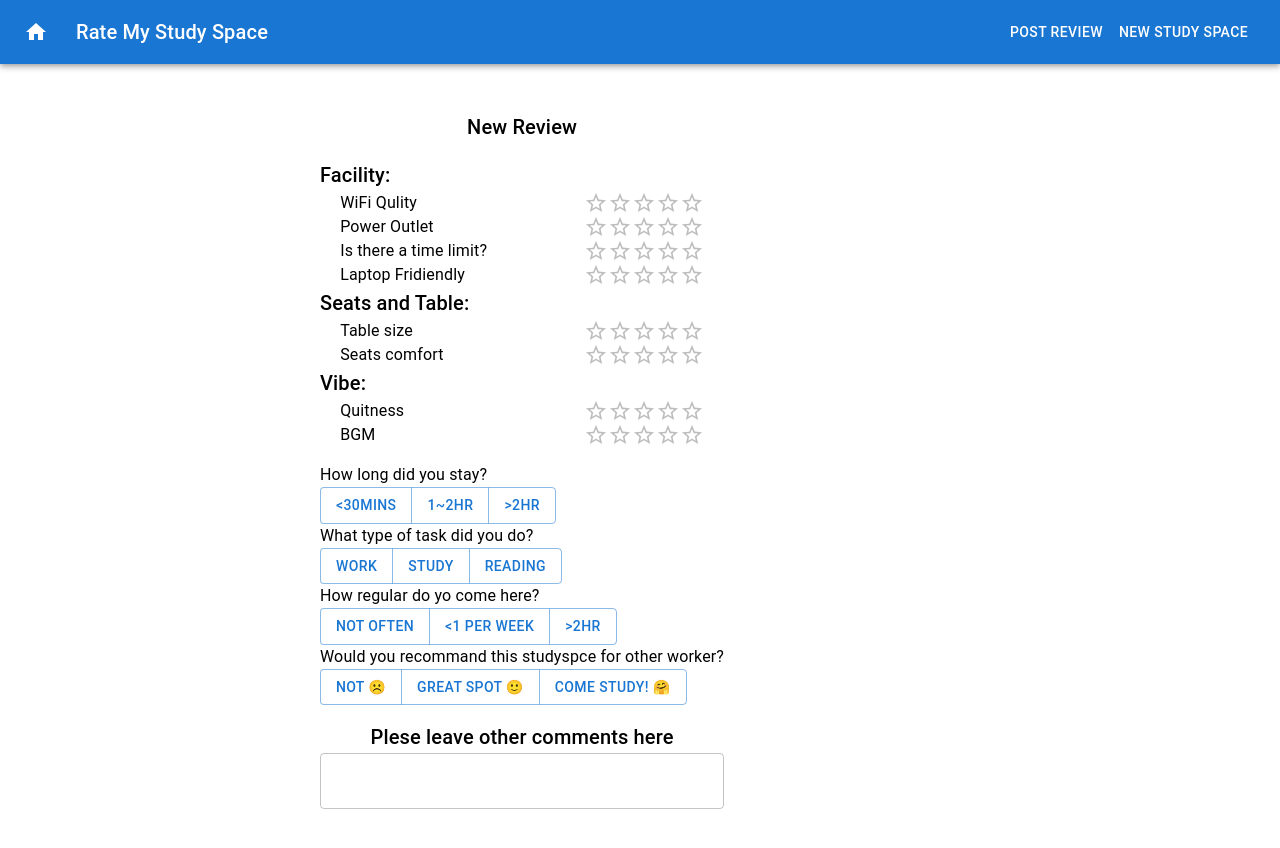
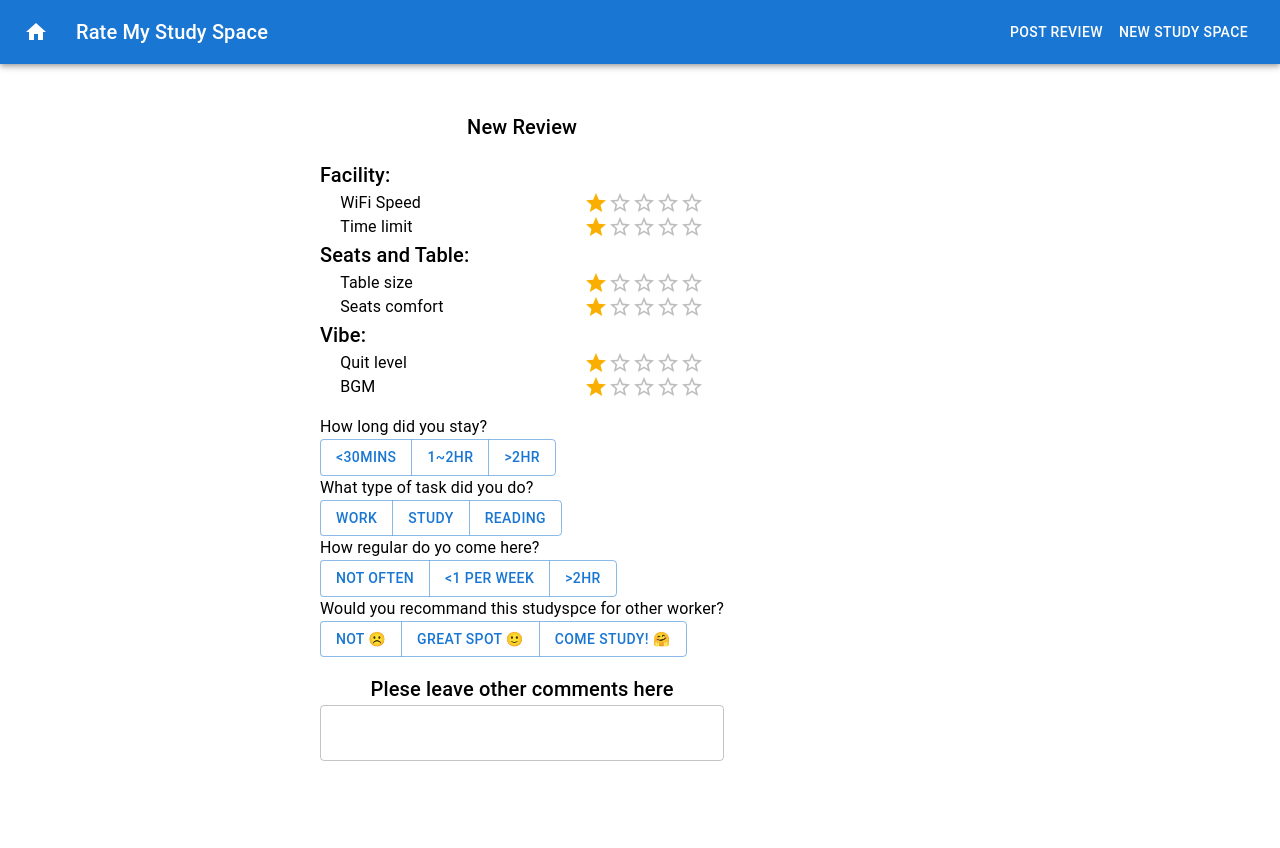
Before and after one commit to Jincheng-Chen/RateMyStudySpace, a React (Create React App) app in the folder client/: page /newReview in a window 1280 px wide. Shown: the top 848 px of the page. Built offline with nearby package versions, Linux system fonts and the light colour scheme.

Commit message:
Rearrange the NewReview Components and file structure
-Created a small and reusable StarRating component
-Start building forms

```diff
--- a/client/src/App.js
+++ b/client/src/App.js
@@ -4,7 +4,7 @@ import { Counter } from "./features/counter/Counter";
 import { BrowserRouter, Routes, Route } from "react-router-dom";
 
 import LandingPage from "./screens/landingPage/LandingPage";
-import NewReview from "./screens/ReviewPage/NewReview";
+import NewReview from "./screens/ReviewPage/ReviewForm/Components/NewReview";
 import "./App.css";
 import Header from "./shared/components/Header";
 import { createTheme } from "@mui/material";
--- /dev/null
+++ b/client/src/screens/ReviewPage/ReviewForm/Components/StarRating.jsx
@@ -0,0 +1,34 @@
+import { Box, Stack, Typography, Rating } from "@mui/material";
+import { useState } from "react";
+import { makeStyles } from "@mui/styles";
+
+//Styles
+const useStyles = makeStyles({
+  starRating: {
+    display: "flex",
+    justifyContent: "space-between",
+    margin: "0% 5%",
+  },
+});
+
+//Component
+const StarRating = (props) => {
+  const classes = useStyles();
+  const [value, setValue] = useState(1);
+
+  return (
+    <Box>
+      <Stack direction="row" spacing={5} className={classes.starRating}>
+        <Typography>{props.name}</Typography>
+        <Rating
+          value={value}
+          onChange={(event, newValue) => {
+            setValue(newValue);
+          }}
+        ></Rating>
+      </Stack>
+    </Box>
+  );
+};
+
+export default StarRating;
--- /dev/null
+++ b/client/src/screens/ReviewPage/ReviewForm/Components/StarRatings.jsx
@@ -0,0 +1,47 @@
+import { Box } from "@mui/system";
+import React from "react";
+import { Rating, Typography, Stack } from "@mui/material";
+import { makeStyles } from "@mui/styles";
+import StarRating from "./StarRating";
+
+const useStyles = makeStyles({
+  starRating: {
+    display: "flex",
+    justifyContent: "space-between",
+    margin: "0% 5%",
+  },
+});
+
+const StarRatings = () => {
+  const classes = useStyles();
+  return (
+    <Box sx={{}}>
+      <Stack
+        sx={{
+          display: "flex",
+          justifyContent: "space-around",
+        }}
+      >
+        <Typography variant="h6" align="left">
+          Facility:
+        </Typography>
+        <StarRating name="WiFi Speed"></StarRating>
+        <StarRating name="Time limit"></StarRating>
+
+        <Typography variant="h6" align="left">
+          Seats and Table:
+        </Typography>
+        <StarRating name="Table size"></StarRating>
+        <StarRating name="Seats comfort"></StarRating>
+
+        <Typography variant="h6" align="left">
+          Vibe:
+        </Typography>
+        <StarRating name="Quit level"></StarRating>
+        <StarRating name="BGM"></StarRating>
+      </Stack>
+    </Box>
+  );
+};
+
+export default StarRatings;
--- a/client/src/screens/ReviewPage/StarRatings.jsx
+++ /dev/null
@@ -1,72 +0,0 @@
-import { Box } from "@mui/system";
-import React from "react";
-import { Rating, Typography, Stack } from "@mui/material";
-import { makeStyles } from "@mui/styles";
-
-const useStyles = makeStyles({
-  starRating: {
-    display: "flex",
-    justifyContent: "space-between",
-    margin: "0% 5%",
-  },
-});
-
-const StarRatings = () => {
-  const classes = useStyles();
-  return (
-    <Box sx={{}}>
-      <Typography variant="h6" align="left">
-        Facility:
-      </Typography>
-      <Stack
-        sx={{
-          display: "flex",
-          justifyContent: "space-around",
-        }}
-      >
-        <Stack direction="row" spacing={5} className={classes.starRating}>
-          <Typography>WiFi Qulity</Typography>
-          <Rating></Rating>
-        </Stack>
-        <Stack direction="row" spacing={5} className={classes.starRating}>
-          <Typography>Power Outlet</Typography>
-          <Rating></Rating>
-        </Stack>
-        <Stack direction="row" spacing={5} className={classes.starRating}>
-          <Typography>Is there a time limit?</Typography>
-          <Rating></Rating>
-        </Stack>
-        <Stack direction="row" spacing={5} className={classes.starRating}>
-          <Typography>Laptop Fridiendly</Typography>
-          <Rating></Rating>
-        </Stack>
-
-        <Typography variant="h6" align="left">
-          Seats and Table:
-        </Typography>
-        <Stack direction="row" spacing={5} className={classes.starRating}>
-          <Typography>Table size</Typography>
-          <Rating></Rating>
-        </Stack>
-
-        <Stack direction="row" spacing={5} className={classes.starRating}>
-          <Typography>Seats comfort</Typography>
-          <Rating></Rating>
-        </Stack>
-        <Typography variant="h6" align="left">
-          Vibe:
-        </Typography>
-        <Stack direction="row" spacing={5} className={classes.starRating}>
-          <Typography>Quitness</Typography>
-          <Rating></Rating>
-        </Stack>
-        <Stack direction="row" spacing={5} className={classes.starRating}>
-          <Typography>BGM</Typography>
-          <Rating></Rating>
-        </Stack>
-      </Stack>
-    </Box>
-  );
-};
-
-export default StarRatings;
```
Also changed, not shown: client/src/screens/ReviewPage/ReviewForm/Review.jsx (added, +7 -0 lines), client/src/screens/ReviewPage/ReviewForm/ReviewForm.jsx (added, +27 -0 lines), client/src/screens/ReviewPage/ReviewForm/Components/ButtonGroupRatings.jsx (renamed from client/src/screens/ReviewPage/ButtonGroupRatings.jsx), client/src/screens/ReviewPage/ReviewForm/Components/CommentSection.jsx (renamed from client/src/screens/ReviewPage/CommentSection.jsx), client/src/screens/ReviewPage/ReviewForm/Components/NewReview.jsx (renamed from client/src/screens/ReviewPage/NewReview.jsx), client/src/screens/ReviewPage/ReviewForm/Components/RadioInput.jsx (added).
